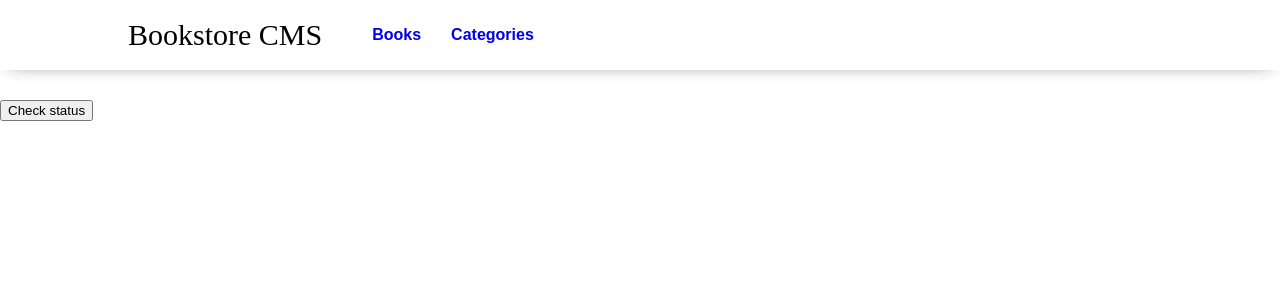
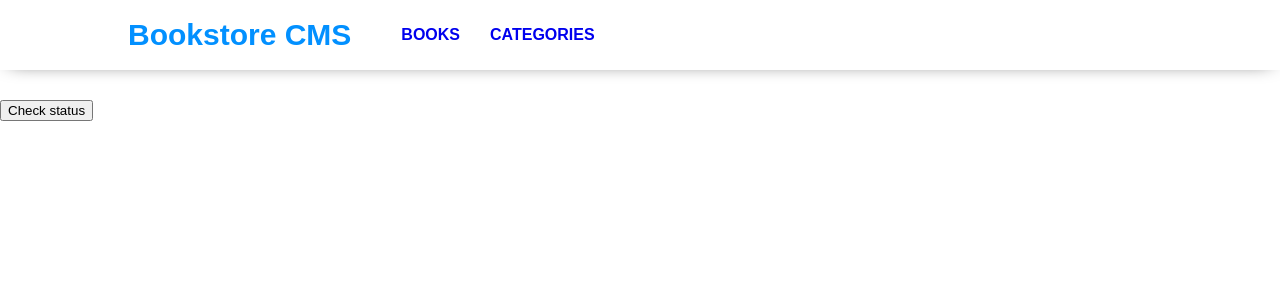
Before and after one commit to c3c1l1a/BookstoreCMS, a React (Create React App) app: page /categories in a window 1280 px wide. Shown: the top 300 px of the page. Built offline with nearby package versions, Linux system fonts and the light colour scheme; no server answers.

Commit message:
Finish styling the nav menu

```diff
--- a/src/components/css/Navbar.css
+++ b/src/components/css/Navbar.css
@@ -13,6 +13,9 @@
 .navBar h2 {
   display: block;
   font-size: 20px !important;
+  font-family: 'Montserrat', sans-serif;
+  font-weight: bold;
+  color: #0290ff;
 }
 
 .navBar ul {
@@ -22,6 +25,12 @@
 
 .navBar li {
   list-style: none;
+  font-family: 'Montserrat', sans-serif;
+  font-family: normal;
+  text-decoration: none;
+  text-transform: uppercase;
+  color: #121212;
+
 }
 
 @media (min-width: 768px) {
```
